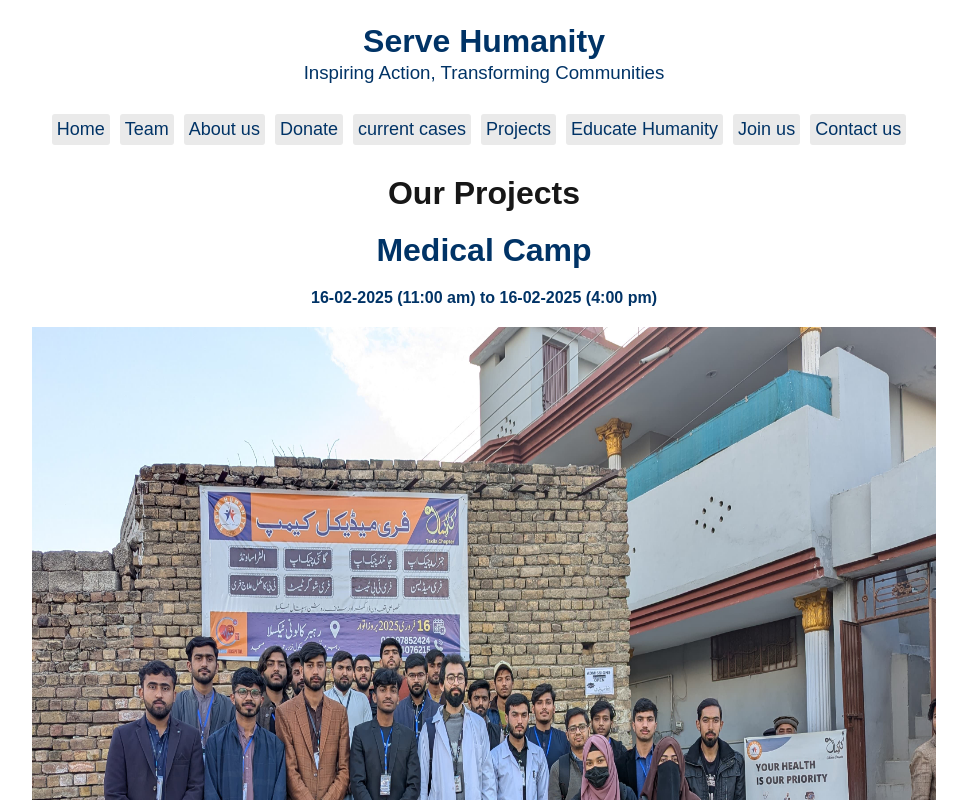
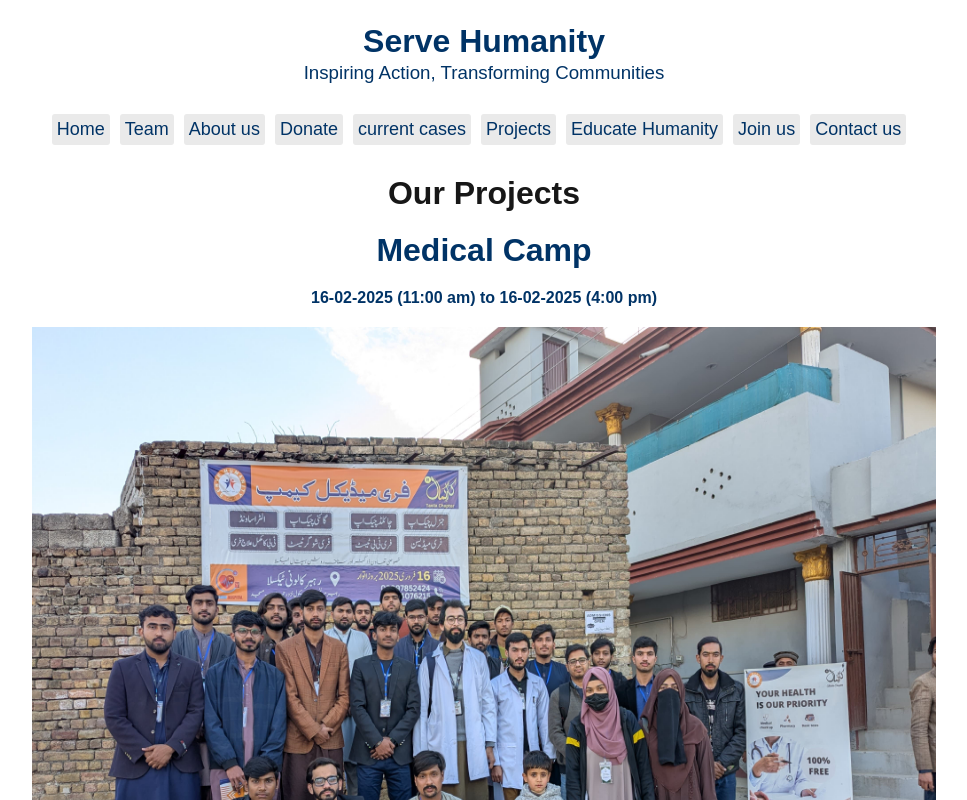
Before and after one commit to muhammadfarooq897123/serve-humanity, a Next.js app: page /projects in a window 1280 px wide. Shown: the top 800 px of the page, without its empty margins (156-1123 px from the left). Built offline with nearby package versions, Linux system fonts and the light colour scheme.

Commit message:
Update Projects.module.css

```diff
--- a/styles/Projects.module.css
+++ b/styles/Projects.module.css
@@ -25,7 +25,7 @@
 
 .project img{
     width: 80%;
-    height: 900px;
+    height: 750px;
 }
 .project p{
     line-height: 1.8rem;
```
